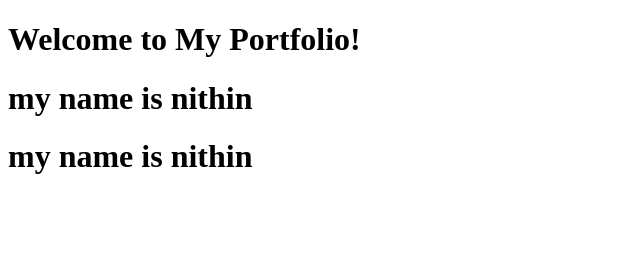
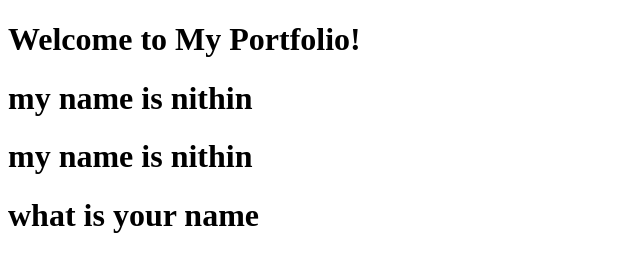
Before and after one commit to nithin282004/jenkins, a plain HTML site: page index.html in a window 1280 px wide. Shown: the whole page, without its empty margins (0-640 px from the left). Drawn offline with Linux system fonts and the light colour scheme.

Commit message:
Update index.html

```diff
--- a/index.html
+++ b/index.html
@@ -7,5 +7,7 @@
     <h1>Welcome to My Portfolio!</h1>
     <h1>my name is nithin</h1>
     <h1>my name is nithin</h1>
+    <h1>what is your name</h1>
+
 </body>
 </html>
```
